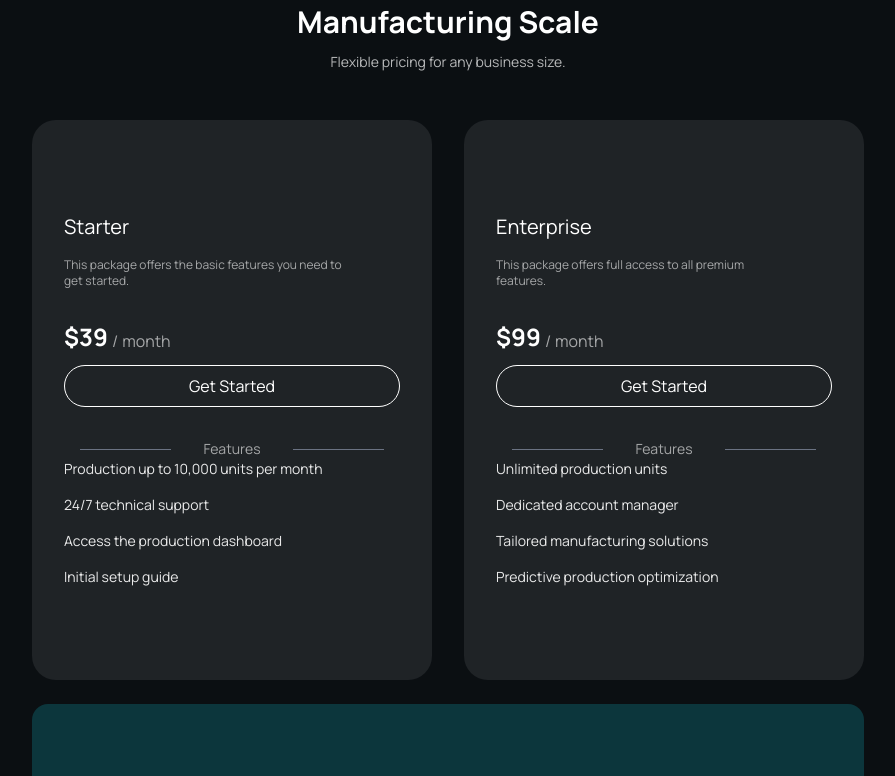
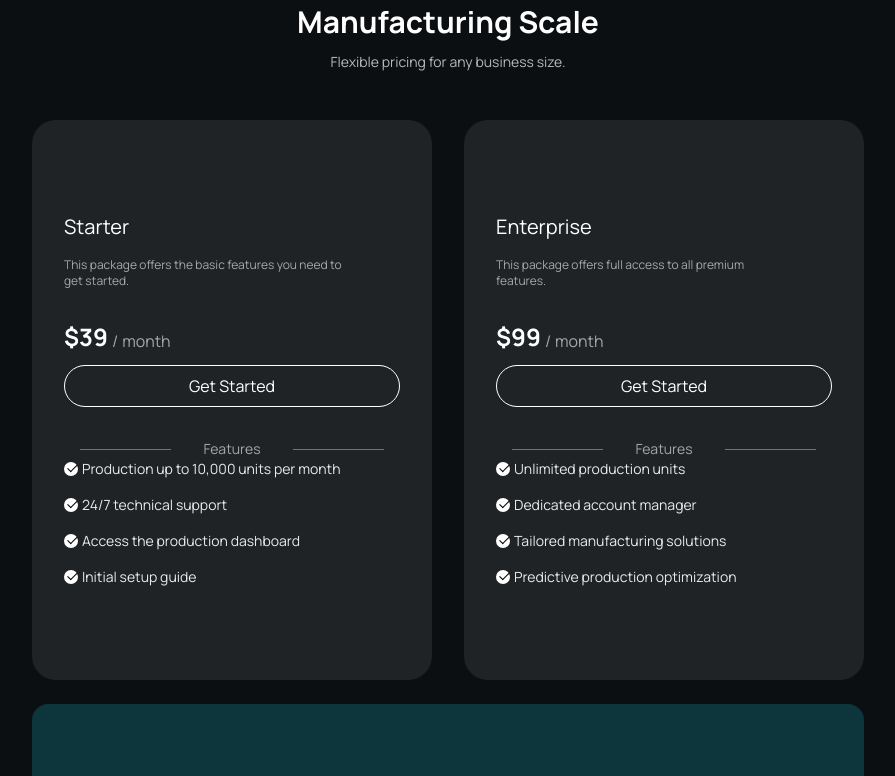
Before and after one commit to ammarr80/LANDINGPAGE-REMAKE, a React (Vite) app: page / in a window 1280 px wide. Shown: the part 2556-3332 px from the top of the page, without its empty margins (192-1087 px from the left). Built offline with nearby package versions, Linux system fonts and the light colour scheme; a web font is replaced by a local one.

Commit message:
Added custom checkboxes.

```diff
--- /dev/null
+++ b/src/UI/Checkbox.jsx
@@ -0,0 +1,31 @@
+function CheckedBox() {
+  return (
+    <div
+      style={{
+        display: "inline-block",
+        width: "14px",
+        height: "14px",
+        border: "2px solid white",
+        borderRadius: "50%",       // perfectly round
+        backgroundColor: "white",  // white background
+        position: "relative",
+      }}
+    >
+      <div
+        style={{
+          position: "absolute",
+          width: "5px",
+          height: "10px",
+          bottom: "8px",
+          border: "solid black",
+          borderWidth: "0 1.5px 1.5px 0",
+          top: "-2.5px",
+          left: "4px",
+          transform: "rotate(45deg)",
+        }}
+      />
+    </div>
+  );
+}
+
+export default CheckedBox;
--- a/src/components/Plans.jsx
+++ b/src/components/Plans.jsx
@@ -1,3 +1,4 @@
+import Checkbox from "../UI/Checkbox";
 // 0B0F12
 export default function Plans() {
     return (
@@ -29,17 +30,17 @@ export default function Plans() {
                                 <div className="border-t-1 flex-grow text-gray-500"></div>
                                 </div>
                                 <ul className="flex flex-col gap-4">
-                                    <li className="text-sm text-white/90">
-                                        Production up to 10,000 units per month
+                                    <li className="text-sm text-white/90 flex items-center gap-1">
+                                      <Checkbox />  Production up to 10,000 units per month
                                     </li>
-                                    <li className="text-sm text-white/90">
-                                        24/7 technical support
+                                    <li className="text-sm text-white/90 flex items-center gap-1">
+                                        <Checkbox /> 24/7 technical support
                                     </li>
-                                    <li className="text-sm text-white/90">
-                                        Access the production dashboard
+                                    <li className="text-sm text-white/90 flex items-center gap-1">
+                                        <Checkbox /> Access the production dashboard
                                     </li>
-                                    <li className="text-sm text-white/90">
-                                        Initial setup guide
+                                    <li className="text-sm text-white/90 flex items-center gap-1">
+                                        <Checkbox /> Initial setup guide
                                     </li>
                                 </ul>
                             </div>
@@ -65,17 +66,17 @@ export default function Plans() {
                                 <div className="border-t-1 flex-grow text-gray-500"></div>
                                 </div>
                                 <ul className="flex flex-col gap-4">
-                                    <li className="text-sm text-white/90">
-                                        Unlimited production units
+                                    <li className="text-sm text-white/90 flex items-center gap-1">
+                                        <Checkbox /> Unlimited production units
                                     </li>
-                                    <li className="text-sm text-white/90">
-                                        Dedicated account manager
+                                    <li className="text-sm text-white/90 flex items-center gap-1">
+                                        <Checkbox /> Dedicated account manager
                                     </li>
-                                    <li className="text-sm text-white/90">
-                                        Tailored manufacturing solutions
+                                    <li className="text-sm text-white/90 flex items-center gap-1">
+                                        <Checkbox /> Tailored manufacturing solutions
                                     </li>
-                                    <li className="text-sm text-white/90">
-                                        Predictive production optimization
+                                    <li className="text-sm text-white/90 flex items-center gap-1">
+                                        <Checkbox /> Predictive production optimization
                                     </li>
                                 </ul>
                             </div>
--- a/src/components/Services.jsx
+++ b/src/components/Services.jsx
@@ -17,7 +17,7 @@ export default function Services() {
                 </div>
 
                 <div className="w-[90%] mx-auto">
-                    <div className="grid grid-cols-3 gap-8 justify-center items-center text-white px-4">
+                    <div className="grid w-full grid-cols-3 justify-center gap-8 mx-auto text-white px-4">
                         <div className="bg-cards py-8 min-h-[35dvh] rounded-2xl max-w-[340px] px-7 flex flex-col">
                             <div className="flex items-center justify-between">
                                 <Asterisk strokeWidth={1} size={52}/>
```
